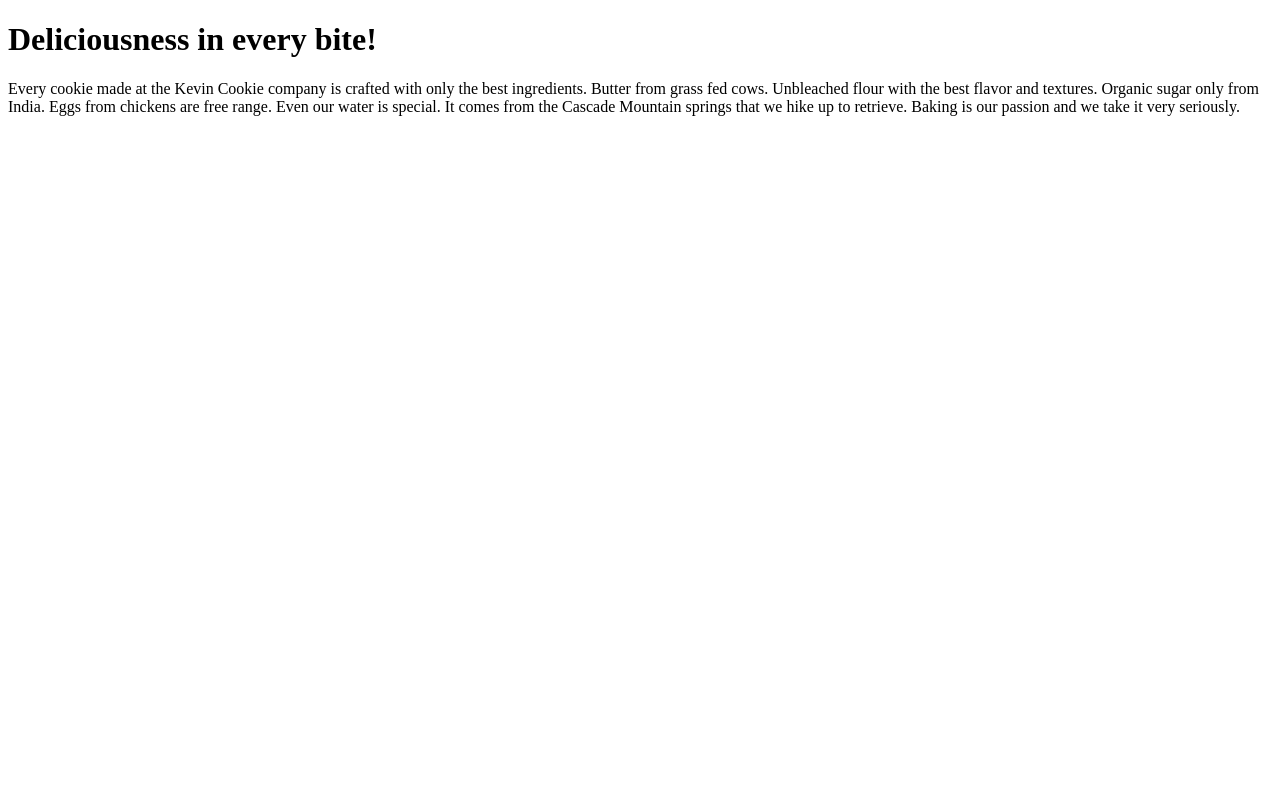
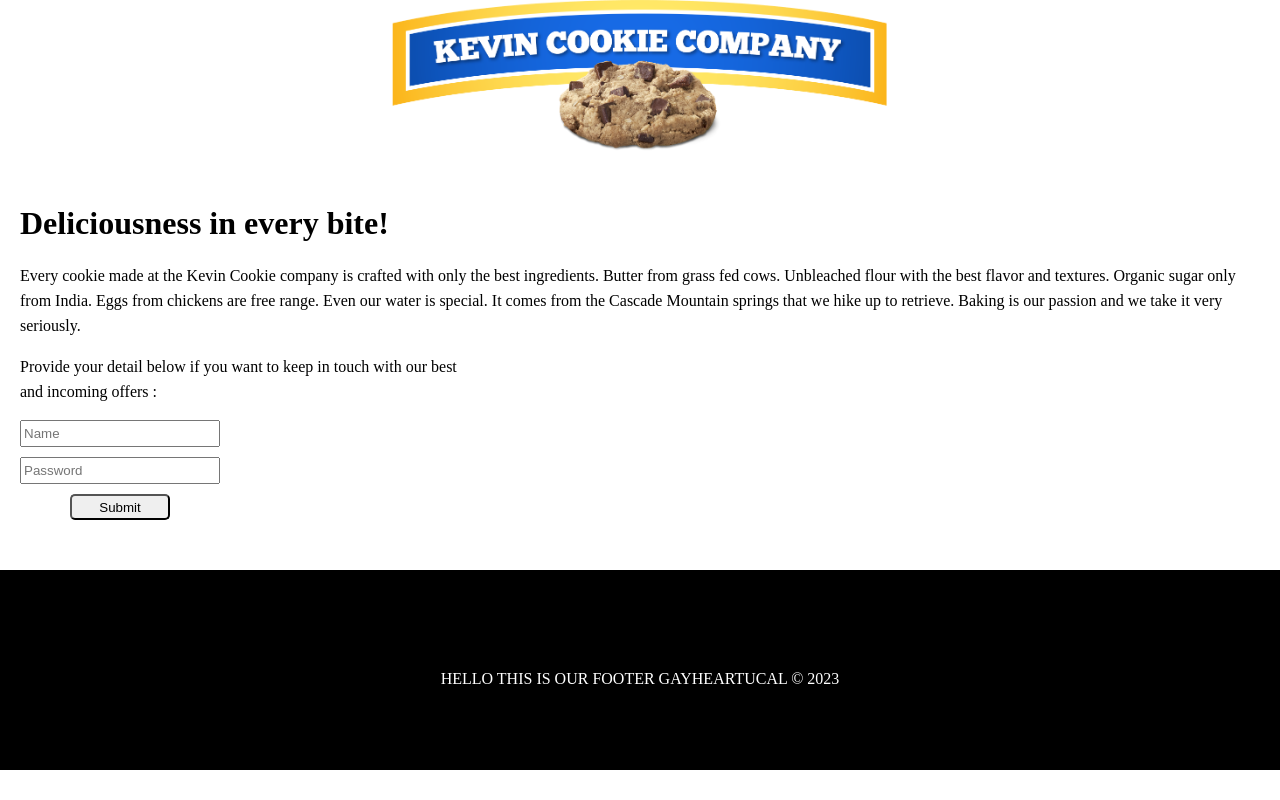
Before and after one commit to JhayCodes/test.com, a plain HTML site: page index.htm in a window 1280 px wide. Drawn offline with Linux system fonts and the light colour scheme.

Commit message:
added a form to get in contact and a submit btn with a javascript fucntionalit

```diff
--- a/index.htm
+++ b/index.htm
@@ -1,11 +1,102 @@
 <!DOCTYPE html>
-<html>
-<body>
+<html lang="en">
+  <head>
+    <meta charset="UTF-8" />
+    <meta http-equiv="X-UA-Compatible" content="IE=edge" />
+    <meta name="viewport" content="width=device-width, initial-scale=1.0" />
+    <title>Document</title>
 
-<h1>Deliciousness in every bite!</h1>
+    <script>
+      document.addEventListener("DOMContentLoaded", function () {
+        document.querySelector("#submit-btn").onclick = function () {
+          let name = document.querySelector(".input-name").value;
+          alert(
+            `Thank You ${name} for submitting your info to keep in touch with us.`
+          );
+        };
+      });
+    </script>
 
-<p>Every cookie made at the Kevin Cookie company is crafted with only the best ingredients. Butter from grass fed cows. Unbleached flour with the best flavor and textures. Organic sugar only from India. Eggs from chickens are free range. Even our water is special. It comes from the Cascade Mountain springs that we hike up to retrieve. Baking is our passion and we take it very seriously.</p>
+    <style>
+      body {
+        margin: 0;
+      }
 
+      .main-container {
+        margin-left: 20px;
+        margin-right: 20px;
+      }
 
-</body>
+      .food-image {
+        text-align: center;
+        margin-bottom: 50px;
+      }
+
+      img {
+        width: 500px;
+      }
+
+      p {
+        line-height: 25px;
+      }
+
+      #submit-btn {
+        width: 100px;
+        margin-left: 50px;
+        border-radius: 5px;
+      }
+
+      form {
+        width: 200px;
+        height: 100px;
+        display: grid;
+        gap: 10px;
+        border-radius: 5px;
+      }
+
+      .contact-info {
+        margin-bottom: 50px;
+      }
+
+      footer {
+        width: 100%;
+        height: 100px;
+        background-color: black;
+        color: white;
+        text-align: center;
+        padding-top: 100px;
+      }
+    </style>
+  </head>
+  <body>
+    <div class="food-image">
+      <img src="Primary Logo.png" alt="" />
+    </div>
+    <div class="main-container">
+      <h1>Deliciousness in every bite!</h1>
+
+      <p>
+        Every cookie made at the Kevin Cookie company is crafted with only the
+        best ingredients. Butter from grass fed cows. Unbleached flour with the
+        best flavor and textures. Organic sugar only from India. Eggs from
+        chickens are free range. Even our water is special. It comes from the
+        Cascade Mountain springs that we hike up to retrieve. Baking is our
+        passion and we take it very seriously.
+      </p>
+      <p>
+        Provide your detail below if you want to keep in touch with our best
+        <br />
+        and incoming offers :
+      </p>
+
+      <div class="contact-info">
+        <form action="">
+          <input class="input-info input-name" type="text" placeholder="Name" />
+          <input class="input-info" type="password" placeholder="Password" />
+          <input id="submit-btn" type="submit" />
+        </form>
+      </div>
+    </div>
+    <footer>HELLO THIS IS OUR FOOTER GAYHEARTUCAL © 2023</footer>
+  </body>
 </html>
```
